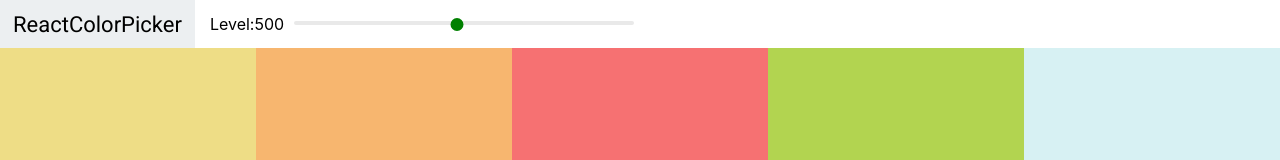
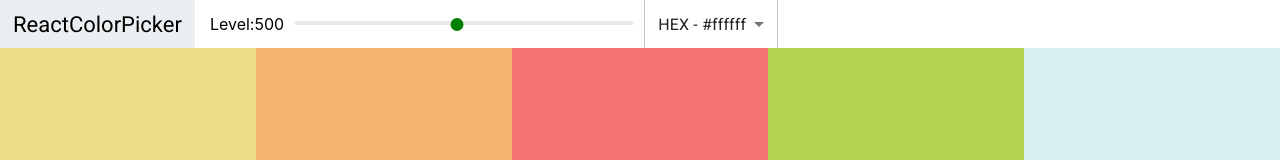
Before and after one commit to haeunkims/color-palette, a React (Create React App) app: page / in a window 1280 px wide. Shown: the top 160 px of the page. Built offline with nearby package versions, Linux system fonts and the light colour scheme.

Commit message:
Adding selector

```diff
--- a/package.json
+++ b/package.json
@@ -3,6 +3,9 @@
   "version": "0.1.0",
   "private": true,
   "dependencies": {
+    "@emotion/react": "^11.7.0",
+    "@emotion/styled": "^11.6.0",
+    "@mui/material": "^5.2.2",
     "@testing-library/jest-dom": "^5.15.0",
     "@testing-library/react": "^11.2.7",
     "@testing-library/user-event": "^12.8.3",
--- a/src/Navbar.js
+++ b/src/Navbar.js
@@ -1,11 +1,23 @@
 import React, { Component } from "react";
+import Select from "@mui/material/Select";
+import MenuItem from "@mui/material/MenuItem";
 import Slider, { Range } from "rc-slider";
 import "rc-slider/assets/index.css";
 import "./Navbar.css";
 
 class Navbar extends Component {
+  constructor(props) {
+    super(props);
+    this.state = { format: "hex" };
+    this.handleChange = this.handleChange.bind(this);
+  }
+  handleChange(e) {
+    this.setState({ format: e.target.value });
+    this.props.handleChange(e.target.value);
+  }
   render() {
     const { level, changeLevel } = this.props;
+    const { format } = this.state;
     return (
       <header className="Navbar">
         <div className="logo">
@@ -18,7 +30,7 @@
               defaultValue={level}
               min={100}
               max={900}
-              onAfterChange={this.props.changeLevel}
+              onAfterChange={changeLevel}
               step={100}
               trackStyle={{ backgroundColor: "transparent" }}
               handleStyle={{
@@ -34,6 +46,13 @@
             />
           </div>
         </div>
+        <div className="select-container">
+          <Select value={format} onChange={this.handleChange}>
+            <MenuItem value="hex">HEX - #ffffff</MenuItem>
+            <MenuItem value="rgb">RGB - rgb(255,255,255)</MenuItem>
+            <MenuItem value="rgba">RGBA - rgba(255,255,255, 1.0)</MenuItem>
+          </Select>
+        </div>
       </header>
     );
   }
--- a/src/Palette.js
+++ b/src/Palette.js
@@ -6,21 +6,29 @@
 class Palette extends Component {
   constructor(props) {
     super(props);
-    this.state = { level: 500 };
+    this.state = { level: 500, format: "hex" };
     this.changeLevel = this.changeLevel.bind(this);
+    this.changeFormat = this.changeFormat.bind(this);
   }
   changeLevel(level) {
     this.setState({ level });
   }
+  changeFormat(val) {
+    this.setState({ format: val });
+  }
   render() {
     const { colors } = this.props.palette;
-    const { level } = this.state;
+    const { level, format } = this.state;
     const colorBoxes = colors[level].map((color) => (
-      <ColorBox background={color.hex} name={color.name} />
+      <ColorBox background={color[format]} name={color.name} />
     ));
     return (
       <div className="Palette">
-        <Navbar level={level} changeLevel={this.changeLevel} />
+        <Navbar
+          level={level}
+          changeLevel={this.changeLevel}
+          handleChange={this.changeFormat}
+        />
         {/* navbar goes here */}
         <div className="Palette-colors">{colorBoxes}</div>
         {/* footer */}
--- a/src/colorHelper.js
+++ b/src/colorHelper.js
@@ -21,7 +21,7 @@
         rgb: chroma(scale[i]).css(),
         rgba: chroma(scale[i])
           .css()
-          .replace("rgba", "rgba")
+          .replace("rgb", "rgba")
           .replace(")", ",1.0)"),
       });
     }
```
Also changed, not shown: 1 other file (tests, documents, lock files or other folders).
